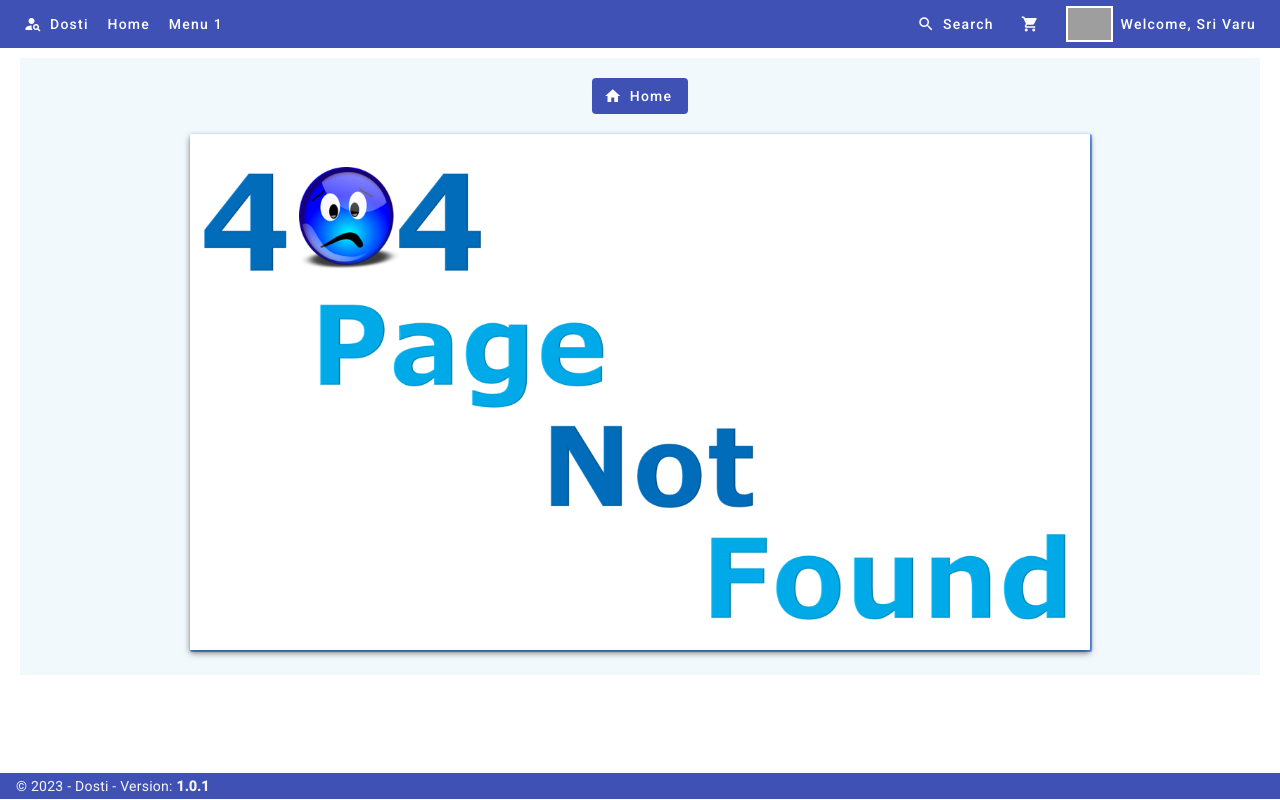
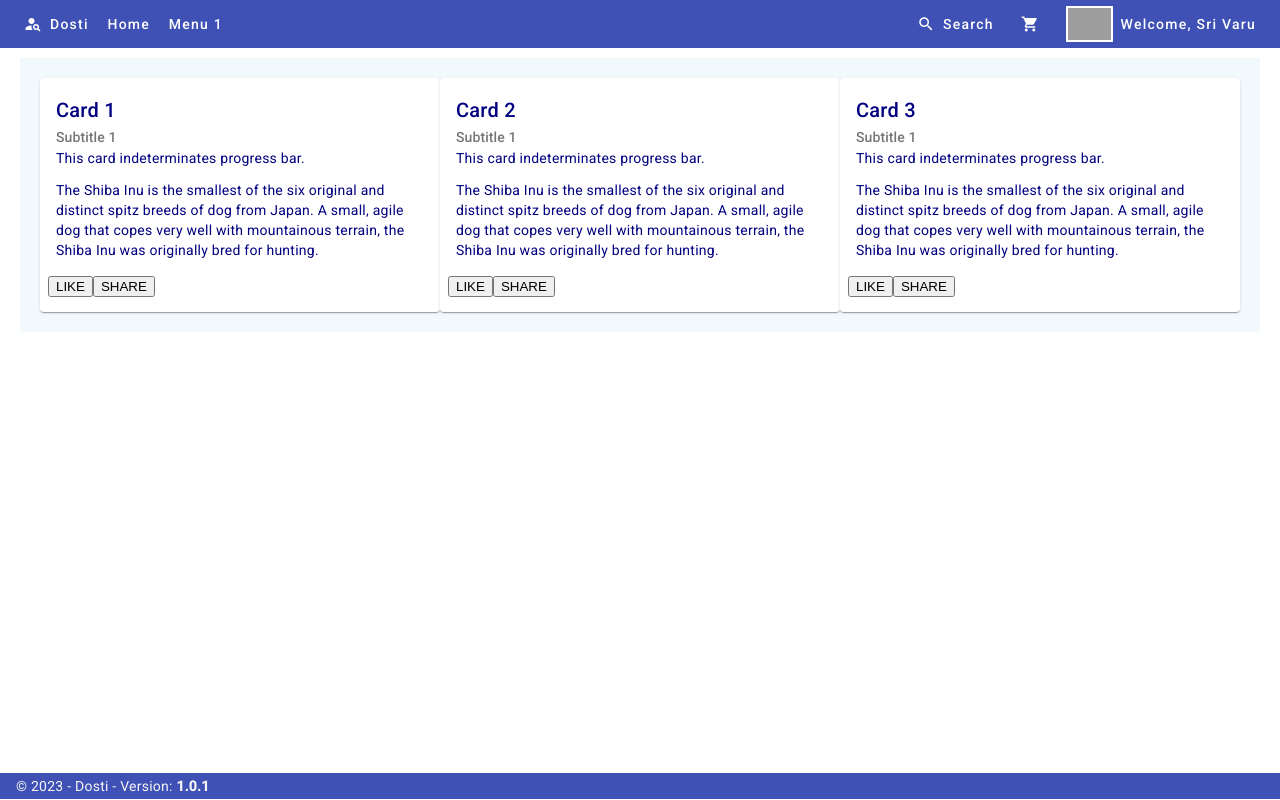
Before and after one commit to Microservices-for-Small-Dosti-App/dosti-client-ngweb, an Angular app: page /dashboard in a window 1280 px wide. Before the commit this address led to /errors/not-found. Built offline with nearby package versions, Linux system fonts and the light colour scheme; grey boxes are pictures that could not be loaded.

Commit message:
Dashboard

```diff
--- a/src/app/app-routes.ts
+++ b/src/app/app-routes.ts
@@ -1,7 +1,11 @@
 import { Routes } from '@angular/router';
 
 export const APP_ROUTES: Routes = [
-  { path: '', redirectTo: 'home', pathMatch: 'full' },
+  { path: '', redirectTo: 'dashboard', pathMatch: 'full' },
+  {
+    path: 'dashboard', loadComponent:
+      () => import('./modules/dashboard/dashboard.component').then((c) => c.DashboardComponent)
+  },
   {
     path: 'home', loadComponent:
       () => import('./modules/home/home.component').then((c) => c.HomeComponent)
--- a/src/app/modules/dashboard/dashboard.component.html
+++ b/src/app/modules/dashboard/dashboard.component.html
@@ -1 +1,49 @@
-<p>dashboard works!</p>
+<div class="container">
+    <!-- <h1>Dashboard</h1> -->
+
+    <mat-card class="example-card">
+        <mat-card-header>
+            <mat-card-title>Card 1</mat-card-title>
+            <mat-card-subtitle>Subtitle 1</mat-card-subtitle>
+        </mat-card-header>
+        <mat-card-content>
+            <p>This card indeterminates progress bar.</p>
+            <p>{{longText}}</p>
+        </mat-card-content>
+        <mat-card-actions>
+            <button mat-button>LIKE</button>
+            <button mat-button>SHARE</button>
+        </mat-card-actions>
+    </mat-card>
+
+    <mat-card class="example-card">
+        <mat-card-header>
+            <mat-card-title>Card 2</mat-card-title>
+            <mat-card-subtitle>Subtitle 1</mat-card-subtitle>
+        </mat-card-header>
+        <mat-card-content>
+            <p>This card indeterminates progress bar.</p>
+            <p>{{longText}}</p>
+        </mat-card-content>
+        <mat-card-actions>
+            <button mat-button>LIKE</button>
+            <button mat-button>SHARE</button>
+        </mat-card-actions>
+    </mat-card>
+
+    <mat-card class="example-card">
+        <mat-card-header>
+            <mat-card-title>Card 3</mat-card-title>
+            <mat-card-subtitle>Subtitle 1</mat-card-subtitle>
+        </mat-card-header>
+        <mat-card-content>
+            <p>This card indeterminates progress bar.</p>
+            <p>{{longText}}</p>
+        </mat-card-content>
+        <mat-card-actions>
+            <button mat-button>LIKE</button>
+            <button mat-button>SHARE</button>
+        </mat-card-actions>
+    </mat-card>
+
+</div>
--- a/src/app/modules/dashboard/dashboard.component.scss
+++ b/src/app/modules/dashboard/dashboard.component.scss
@@ -0,0 +1,19 @@
+.container {
+    flex-wrap: wrap;
+    margin: 0 auto;
+    max-width: 1250px;
+    padding: 20px;
+    background-color: rgb(242, 249, 252);
+    margin-bottom: 20px;
+    display: flex;
+    flex-direction: row;
+    justify-content: space-between;
+}
+
+h1 {
+    color: navy;
+}
+
+.example-card {
+    max-width: 400px;
+}
--- a/src/app/modules/dashboard/dashboard.component.ts
+++ b/src/app/modules/dashboard/dashboard.component.ts
@@ -1,13 +1,21 @@
 import { Component } from '@angular/core';
 import { CommonModule } from '@angular/common';
+import { MatCardModule } from '@angular/material/card';
 
 @Component({
   selector: 'app-dashboard',
   standalone: true,
-  imports: [CommonModule],
+  imports: [
+    CommonModule,
+    MatCardModule
+  ],
   templateUrl: './dashboard.component.html',
   styleUrls: ['./dashboard.component.scss']
 })
 export class DashboardComponent {
 
+  longText = `The Shiba Inu is the smallest of the six original and distinct spitz breeds of dog
+  from Japan. A small, agile dog that copes very well with mountainous terrain, the Shiba Inu was
+  originally bred for hunting.`;
+
 }
```
